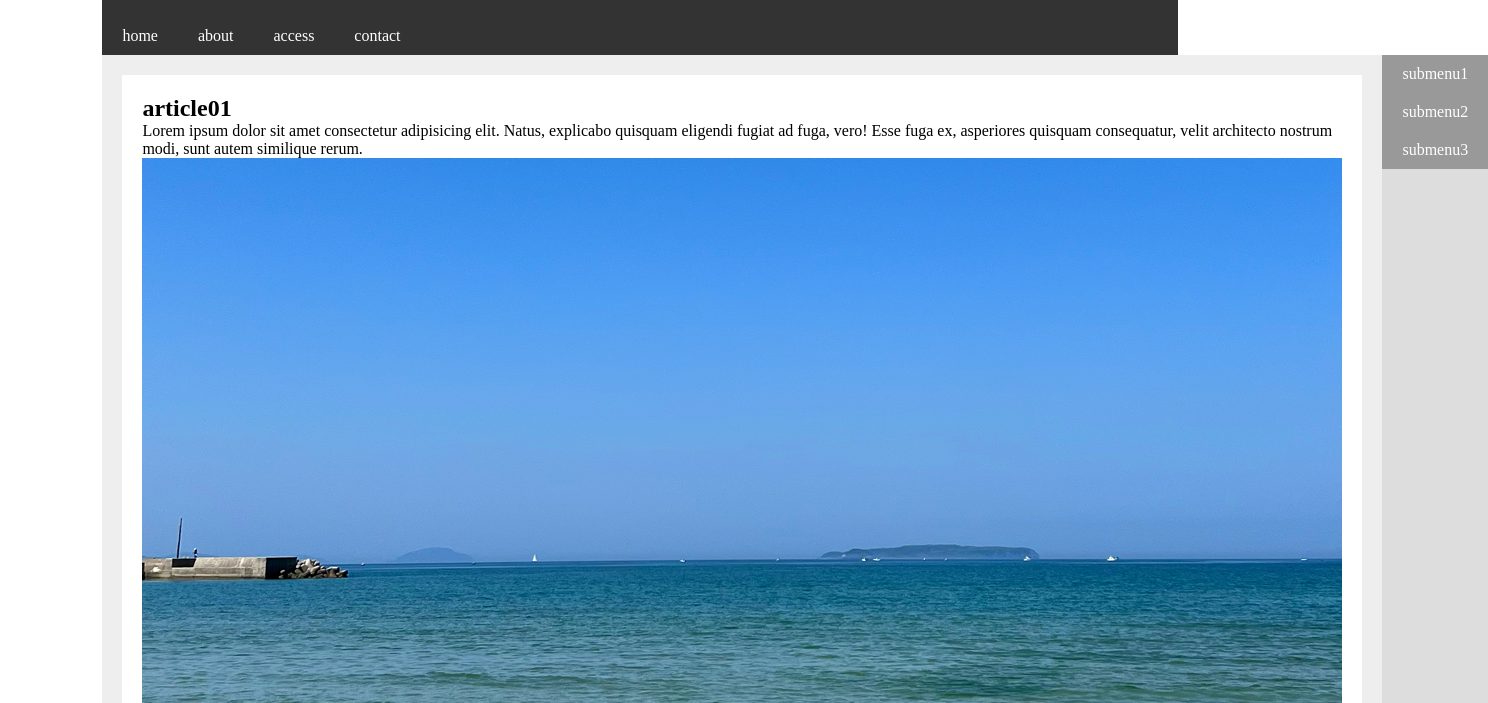
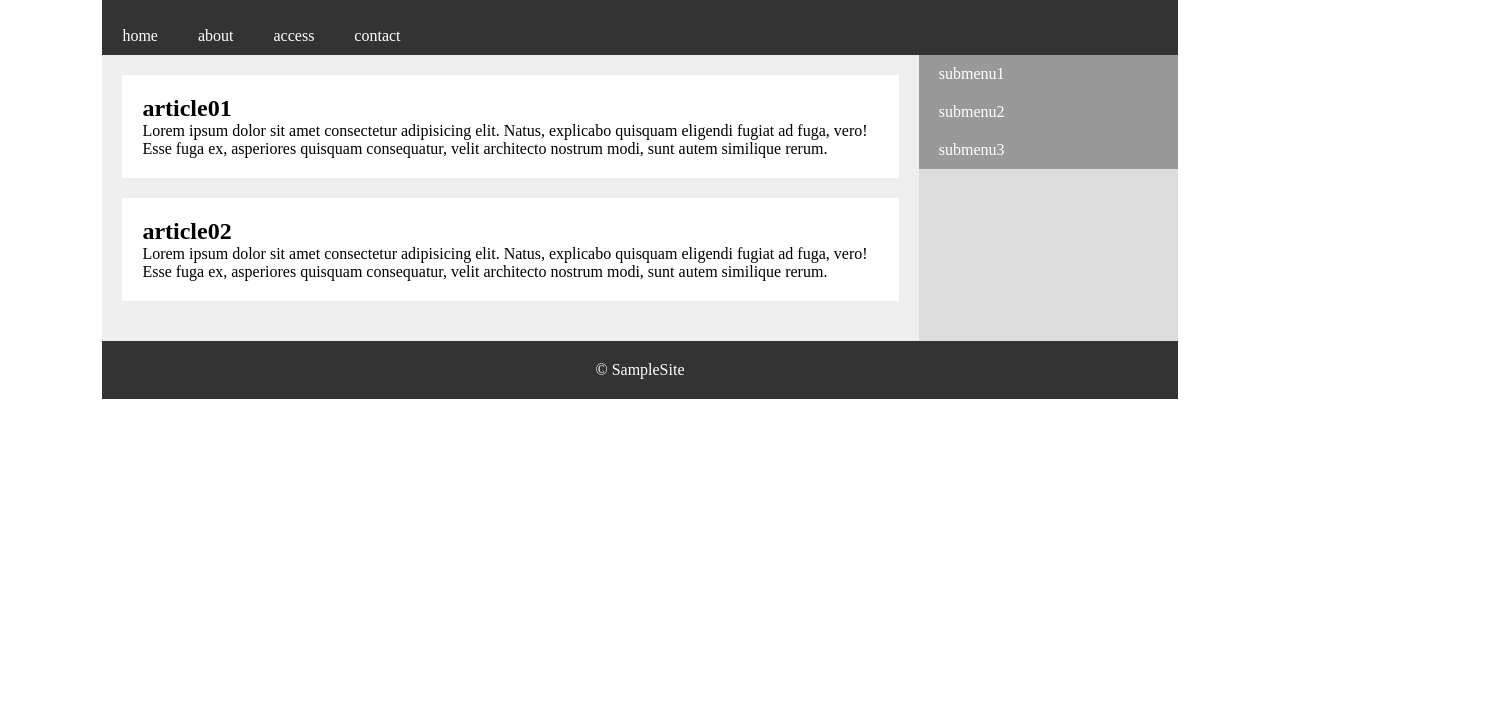
Before and after one commit to atleti-07/responsive_sample_02, a plain HTML site: page index.html in a window 1280 px wide. Shown: the part 97-800 px from the top of the page, 1488 px wide, since content can reach past the window. Drawn offline with Linux system fonts and the light colour scheme.

Commit message:
Update index.html

```diff
--- a/index.html
+++ b/index.html
@@ -25,7 +25,7 @@
             <article>
               <h2>article01</h2>
               <p>Lorem ipsum dolor sit amet consectetur adipisicing elit. Natus, explicabo quisquam eligendi fugiat ad fuga, vero! Esse fuga ex, asperiores quisquam consequatur, velit architecto nostrum modi, sunt autem similique rerum.</p>
-              <p><img src="images/bg.jpg" alt="sea"></p>
+
             </article>
             <article>
               <h2>article02</h2>
```
